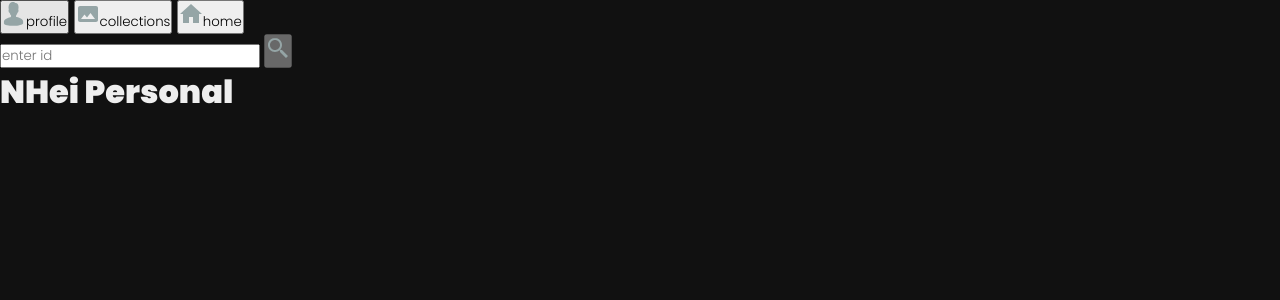
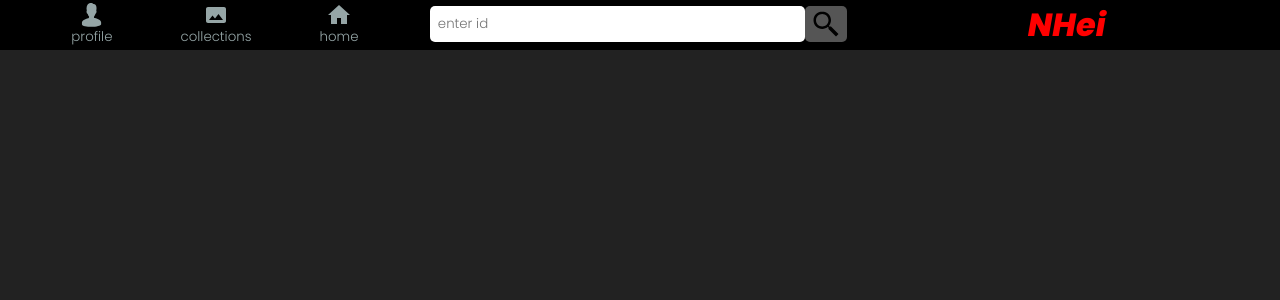
Before and after one commit to dumbcache/nhei, a Svelte app in the folder ui/: page / in a window 1280 px wide. Shown: the top 300 px of the page. Built offline with nearby package versions, Linux system fonts and the light colour scheme.

Commit message:
ui styling

```diff
--- a/ui/public/global.css
+++ b/ui/public/global.css
@@ -7,8 +7,12 @@
     font-family: "Poppins", sans-serif;
 }
 body {
-    background-color: #111;
+    background-color: #222;
     color: #eee;
 }
+button {
+    border: none;
+}
+
 @media screen and (max-width: 600px) {
 }
--- a/ui/src/Layout.svelte
+++ b/ui/src/Layout.svelte
@@ -8,13 +8,40 @@
         <MenuBar />
         <SearchBar on:receive />
     </div>
-    <h1 class="title">NHei Personal</h1>
+    <h1 class="title">NHei</h1>
 </header>
 <main>
     <slot />
 </main>
 
 <style>
+    header {
+        display: grid;
+        grid-template-columns: 2fr 1fr;
+        background-color: #000;
+        align-items: center;
+        /* padding: 1rem; */
+    }
+    .menu {
+        display: grid;
+        grid-template-columns: 1fr 1fr;
+        width: 100%;
+        padding: 0.2rem;
+    }
+    .title {
+        text-align: center;
+        font-style: italic;
+        color: red;
+    }
     @media screen and (max-width: 600px) {
+        header {
+            display: block;
+        }
+        .menu {
+            display: initial;
+            position: fixed;
+            bottom: 0;
+            background-color: #000;
+        }
     }
 </style>
--- a/ui/src/components/MenuBar.svelte
+++ b/ui/src/components/MenuBar.svelte
@@ -13,6 +13,29 @@
 </div>
 
 <style>
+    .menu-container {
+        display: flex;
+        flex-flow: row;
+        align-items: center;
+        justify-content: space-evenly;
+    }
+    .menu-container * {
+        display: flex;
+        flex-flow: column;
+        justify-content: center;
+        align-items: center;
+        border-radius: 5px;
+    }
+    button {
+        background-color: inherit;
+        color: #95a5a6;
+    }
+    button:active {
+        background-color: #333;
+    }
     @media screen and (max-width: 600px) {
+        button {
+            font-size: x-small;
+        }
     }
 </style>
--- a/ui/src/components/SearchBar.svelte
+++ b/ui/src/components/SearchBar.svelte
@@ -27,6 +27,31 @@
 </form>
 
 <style>
+    .search-container {
+        display: grid;
+        grid-template-columns: 90% 10%;
+        width: 100%;
+        padding: 0.2rem;
+    }
+    .search {
+        border: none;
+        padding: 0.5rem;
+        border-radius: 5px;
+    }
+    .search:focus {
+        outline: none;
+    }
+    .search-button {
+        border-radius: 5px;
+        background-color: #f00;
+    }
+    .search-button:disabled {
+        background-color: #555;
+    }
+    .search-button:active {
+        background-color: #999;
+    }
+
     @media screen and (max-width: 600px) {
     }
 </style>
--- a/ui/src/components/icons/Collections.svelte
+++ b/ui/src/components/icons/Collections.svelte
@@ -3,7 +3,7 @@
     x="0px"
     y="0px"
     width="24"
-    height="24"
+    height="auto"
     viewBox="0 0 172 172"
     style=" fill:#000;"
     ><g
--- a/ui/src/components/icons/Home.svelte
+++ b/ui/src/components/icons/Home.svelte
@@ -3,7 +3,7 @@
     x="0px"
     y="0px"
     width="24"
-    height="24"
+    height="auto"
     viewBox="0 0 24 24"
     style=" fill:#95a5a6;"
     ><path
--- a/ui/src/components/icons/Profile.svelte
+++ b/ui/src/components/icons/Profile.svelte
@@ -3,7 +3,7 @@
     x="0px"
     y="0px"
     width="24"
-    height="24"
+    height="auto"
     viewBox="0 0 172 172"
     style=" fill:#000;"
     ><g
--- a/ui/src/components/icons/Search.svelte
+++ b/ui/src/components/icons/Search.svelte
@@ -2,8 +2,8 @@
     xmlns="http://www.w3.org/2000/svg"
     x="0px"
     y="0px"
-    width="24"
-    height="24"
+    width="30"
+    height="auto"
     viewBox="0 0 172 172"
     style=" fill:#000;"
     ><g
@@ -23,7 +23,7 @@
         style="mix-blend-mode: normal"
         ><path d="M0,172v-172h172v172z" fill="none" /><g
             id="original-icon"
-            fill="#95a5a6"
+            fill="#000"
             ><path
                 d="M64.5,14.33333c-27.6214,0 -50.16667,22.54527 -50.16667,50.16667c0,27.6214 22.54527,50.16667 50.16667,50.16667c12.52732,0 23.97256,-4.67249 32.7819,-12.31771l3.05143,3.05143v9.26628l43,43l14.33333,-14.33333l-43,-43h-9.26628l-3.05143,-3.05143c7.64521,-8.80934 12.31771,-20.25458 12.31771,-32.7819c0,-27.6214 -22.54527,-50.16667 -50.16667,-50.16667zM64.5,28.66667c19.87509,0 35.83333,15.95824 35.83333,35.83333c0,19.87509 -15.95825,35.83333 -35.83333,35.83333c-19.87509,0 -35.83333,-15.95825 -35.83333,-35.83333c0,-19.87509 15.95824,-35.83333 35.83333,-35.83333z"
             /></g
```
